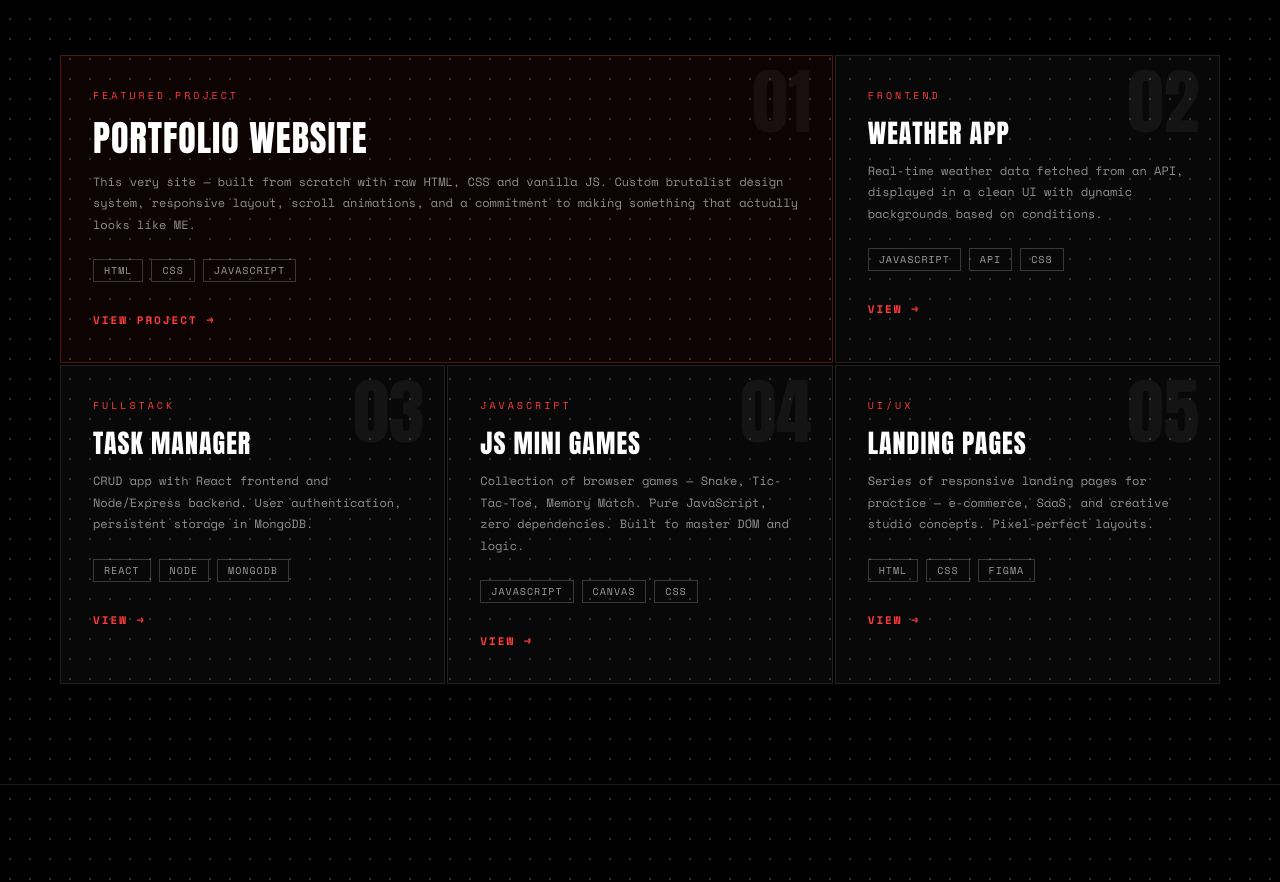
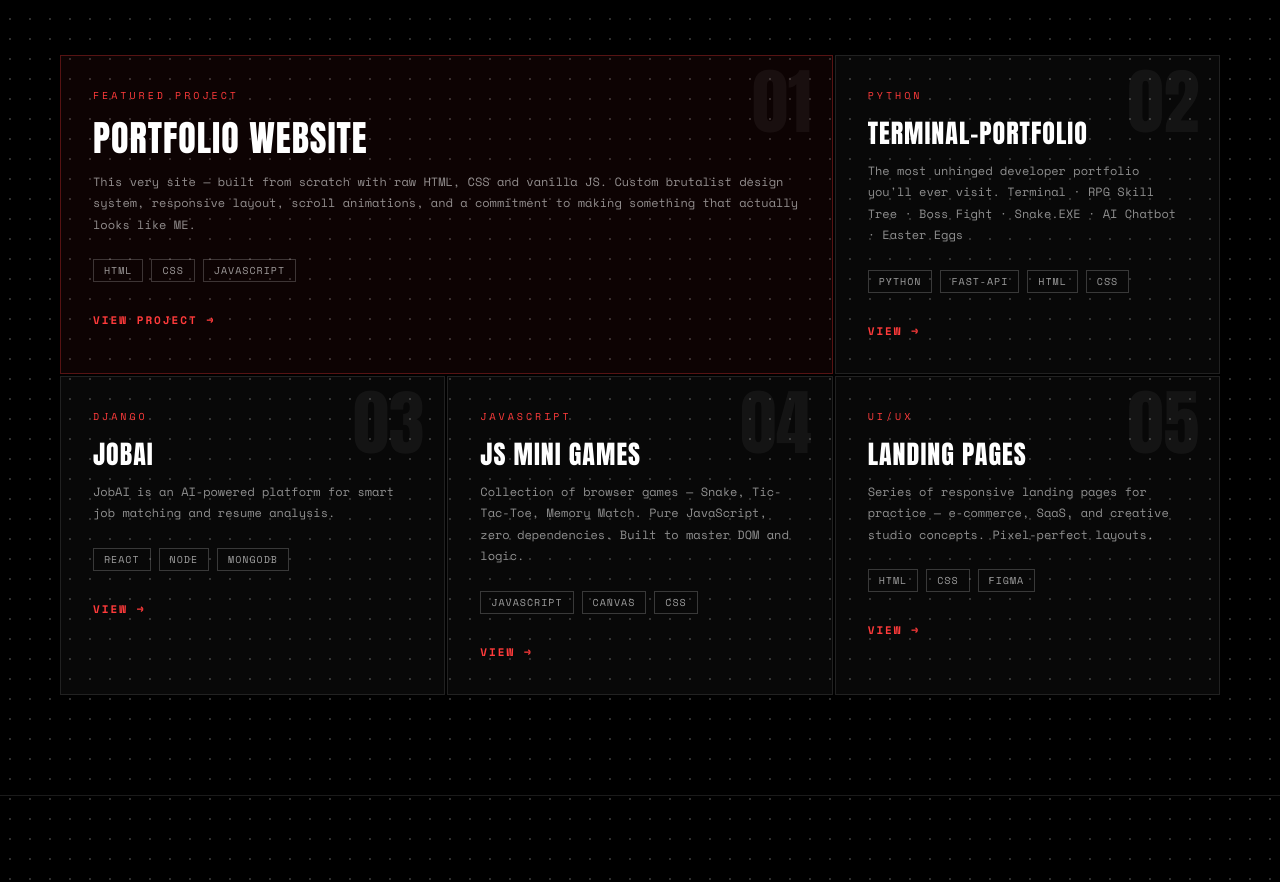
Before and after one commit to sutharmohit575/sutharmohit, a plain HTML site: page index.html in a window 1280 px wide. Shown: the part 3191-4073 px from the top of the page. Drawn offline with nearby package versions, Linux system fonts and the light colour scheme.

Commit message:
Updated Work Section

```diff
--- a/index.html
+++ b/index.html
@@ -281,34 +281,34 @@
 
       <div class="project-card reveal" style="transition-delay:0.1s">
         <div class="project-num">02</div>
-        <div class="project-tag">FRONTEND</div>
-        <div class="project-title">WEATHER APP</div>
+        <div class="project-tag">PYTHON</div>
+        <div class="project-title">TERMINAL-PORTFOLIO</div>
         <div class="project-desc">
-          Real-time weather data fetched from an API, displayed in a clean UI
-          with dynamic backgrounds based on conditions.
+          The most unhinged developer portfolio you'll ever visit. Terminal ·
+          RPG Skill Tree · Boss Fight · Snake.EXE · AI Chatbot · Easter Eggs
         </div>
         <div class="project-stack">
-          <span class="stack-pill">JAVASCRIPT</span>
-          <span class="stack-pill">API</span>
+          <span class="stack-pill">PYTHON</span>
+          <span class="stack-pill">FAST-API</span>
+          <span class="stack-pill">HTML</span>
           <span class="stack-pill">CSS</span>
         </div>
-        <a href="#" class="project-link">VIEW →</a>
+        <a href="https://mohit-portfolio-zmdr.onrender.com" class="project-link">VIEW →</a>
       </div>
 
       <div class="project-card reveal" style="transition-delay:0.15s">
         <div class="project-num">03</div>
-        <div class="project-tag">FULLSTACK</div>
-        <div class="project-title">TASK MANAGER</div>
+        <div class="project-tag">DJANGO</div>
+        <div class="project-title">JOBAI</div>
         <div class="project-desc">
-          CRUD app with React frontend and Node/Express backend. User authentication,
-          persistent storage in MongoDB.
+          JobAI is an AI-powered platform for smart job matching and resume analysis.
         </div>
         <div class="project-stack">
           <span class="stack-pill">REACT</span>
           <span class="stack-pill">NODE</span>
           <span class="stack-pill">MONGODB</span>
         </div>
-        <a href="#" class="project-link">VIEW →</a>
+        <a href="https://jobai-sutharmohit575.vercel.app" class="project-link">VIEW →</a>
       </div>
 
       <div class="project-card reveal" style="transition-delay:0.2s">
```
Also changed, not shown: Your paragraph text.png (added), 1 other file.
